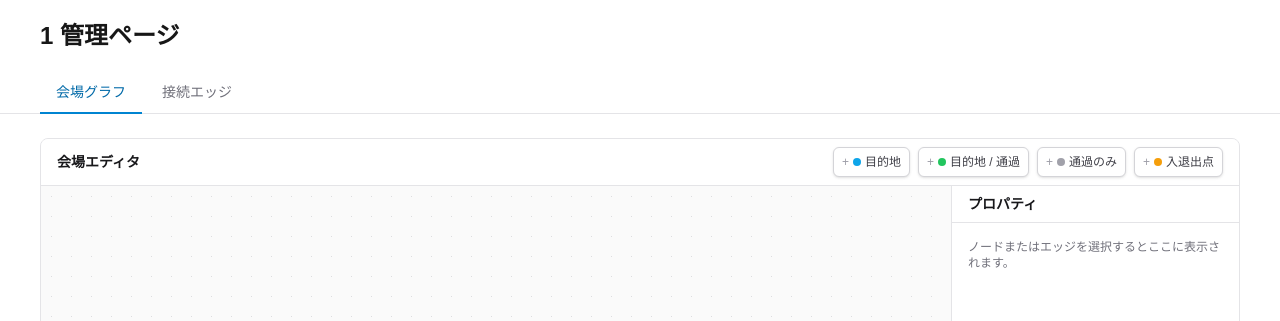
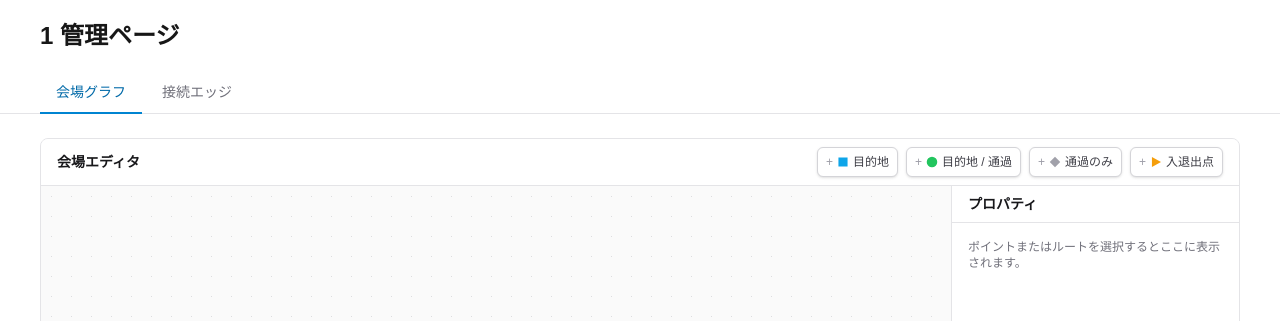
Before and after one commit to pj-hoakari/tolo-web, a Next.js app: page /tenant/1/event/1/management in a window 1280 px wide. Shown: the top 321 px of the page. Built offline with nearby package versions, Linux system fonts and the light colour scheme; what @orpc/client would draw is missing.

Commit message:
feat: Adjust display in graph management feature / user-friendly labels and icons

```diff
--- a/src/features/tenant/management/components/GraphNode.tsx
+++ b/src/features/tenant/management/components/GraphNode.tsx
@@ -9,6 +9,7 @@ import {
 import { type CSSProperties, useEffect, useMemo } from "react";
 import { getNodeTypeDef } from "../nodeTypes";
 import type { GraphNodeType, HandleSide, HandleSlot } from "../type";
+import { NodeTypeIcon } from "./NodeTypeIcon";
 
 const positionMap: Record<HandleSide, Position> = {
   top: Position.Top,
@@ -67,10 +68,7 @@ export function GraphNode({ id, data, selected }: NodeProps<GraphNodeType>) {
         ].join(" ")}
       >
         <div className="flex items-center justify-center gap-1 text-[10px] text-zinc-500">
-          <span
-            className="inline-block h-2 w-2 shrink-0 rounded-full"
-            style={{ backgroundColor: typeDef.color }}
-          />
+          <NodeTypeIcon type={data.nodeType} />
           {typeDef.label}
         </div>
         <div className="text-center font-semibold text-sm text-zinc-900">
--- a/src/features/tenant/management/components/GraphToolbar.tsx
+++ b/src/features/tenant/management/components/GraphToolbar.tsx
@@ -2,6 +2,7 @@
 
 import { NODE_TYPE_DEFS } from "../nodeTypes";
 import type { NodeType } from "../type";
+import { NodeTypeIcon } from "./NodeTypeIcon";
 
 type Props = {
   onAddNode: (type: NodeType) => void;
@@ -23,11 +24,7 @@ export function GraphToolbar({ onAddNode }: Props) {
             className="flex items-center gap-1 rounded-md border border-zinc-300 bg-white px-2 py-1.5 font-medium text-xs text-zinc-700 shadow-sm hover:bg-zinc-50"
           >
             <span className="text-zinc-400">+</span>
-            <span
-              className="inline-block h-2 w-2 shrink-0 rounded-full"
-              style={{ backgroundColor: def.color }}
-              aria-hidden
-            />
+            <NodeTypeIcon type={def.type} />
             {def.label}
           </button>
         ))}
--- /dev/null
+++ b/src/features/tenant/management/components/NodeTypeIcon.tsx
@@ -0,0 +1,29 @@
+import { getNodeTypeDef } from "../nodeTypes";
+import type { NodeType } from "../type";
+
+type Props = {
+  type: NodeType;
+  size?: number;
+  className?: string;
+};
+
+export function NodeTypeIcon({ type, size = 12, className }: Props) {
+  const def = getNodeTypeDef(type);
+  const { color, icon } = def;
+  return (
+    <svg
+      width={size}
+      height={size}
+      viewBox="0 0 100 100"
+      aria-hidden="true"
+      focusable="false"
+      className={className}
+    >
+      {icon.kind === "circle" ? (
+        <circle cx="50" cy="50" r={icon.r} fill={color} />
+      ) : (
+        <polygon points={icon.points} fill={color} />
+      )}
+    </svg>
+  );
+}
--- a/src/features/tenant/management/components/PropertiesPanel.tsx
+++ b/src/features/tenant/management/components/PropertiesPanel.tsx
@@ -14,6 +14,7 @@ import type {
   GraphNodeData,
   GraphNodeType,
 } from "../type";
+import { NodeTypeIcon } from "./NodeTypeIcon";
 
 type Props = {
   selectedNode: GraphNodeType | undefined;
@@ -68,7 +69,7 @@ export function PropertiesPanel({
           />
         ) : (
           <p className="text-xs text-zinc-500">
-            ノードまたはエッジを選択するとここに表示されます。
+            ポイントまたはルートを選択するとここに表示されます。
           </p>
         )}
       </div>
@@ -79,7 +80,7 @@ export function PropertiesPanel({
             onClick={onDelete}
             className="w-full rounded-md border border-red-300 bg-white px-3 py-1.5 font-medium text-red-600 text-xs shadow-sm hover:bg-red-50"
           >
-            {selectedNode ? "このノードを削除" : "このエッジを削除"}
+            {selectedNode ? "このポイントを削除" : "このルートを削除"}
           </button>
         </div>
       ) : null}
@@ -126,7 +127,7 @@ function NodeForm({
     <div className="space-y-3 rounded-md border border-zinc-200 bg-white p-3">
       <div className="flex items-center justify-between">
         <span className="rounded-full bg-sky-100 px-2 py-0.5 font-semibold text-[10px] text-sky-700">
-          ノード
+          ポイント
         </span>
         <code className="text-[10px] text-zinc-400">{node.id}</code>
       </div>
@@ -164,10 +165,7 @@ function NodeForm({
                   ].join(" ")}
                 >
                   <span className="flex items-center gap-1.5 font-medium text-xs text-zinc-900">
-                    <span
-                      className="inline-block h-2 w-2 shrink-0 rounded-full"
-                      style={{ backgroundColor: def.color }}
-                    />
+                    <NodeTypeIcon type={def.type} />
                     {def.label}
                   </span>
                   <span className="mt-0.5 text-[10px] text-zinc-500">
@@ -221,7 +219,7 @@ function EdgeForm({
     <div className="space-y-3 rounded-md border border-zinc-200 bg-white p-3">
       <div className="flex items-center justify-between">
         <span className="rounded-full bg-amber-100 px-2 py-0.5 font-semibold text-[10px] text-amber-700">
-          エッジ
+          ルート
         </span>
         <code className="text-[10px] text-zinc-400">{edge.id}</code>
       </div>
--- a/src/features/tenant/management/hooks/useGraphEditor.ts
+++ b/src/features/tenant/management/hooks/useGraphEditor.ts
@@ -126,7 +126,7 @@ export function useGraphEditor() {
           y: 80 + Math.random() * 240,
         },
         data: {
-          label: `ノード ${nodes.length + 1}`,
+          label: `ポイント ${nodes.length + 1}`,
           nodeType,
         },
       };
--- a/src/features/tenant/management/nodeTypes.ts
+++ b/src/features/tenant/management/nodeTypes.ts
@@ -42,11 +42,16 @@ export type NodeShape =
       clipPath: string;
     });
 
+export type NodeIcon =
+  | { kind: "circle"; r: number }
+  | { kind: "polygon"; points: string };
+
 export type NodeTypeDef = {
   type: NodeType;
   label: string;
   description: string;
   color: string;
+  icon: NodeIcon;
   shape: NodeShape;
   constraints?: NodeTypeConstraint[];
 };
@@ -63,6 +68,8 @@ export const NODE_TYPE_DEFS: NodeTypeDef[] = [
     label: "目的地",
     description: "例: 展示ブース",
     color: "#0ea5e9",
+    // 四角形（正方形）
+    icon: { kind: "polygon", points: "12,12 88,12 88,88 12,88" },
     // 四角形
     shape: { kind: "rounded", borderRadius: "8px" },
   },
@@ -71,6 +78,8 @@ export const NODE_TYPE_DEFS: NodeTypeDef[] = [
     label: "目的地 / 通過",
     description: "例: 壁展示（目的地にも通過にもなりうる）",
     color: "#22c55e",
+    // 円形
+    icon: { kind: "circle", r: 44 },
     // 角丸が強い四角形
     shape: { kind: "rounded", borderRadius: "22px" },
   },
@@ -79,6 +88,8 @@ export const NODE_TYPE_DEFS: NodeTypeDef[] = [
     label: "通過のみ",
     description: "例: 通路の分岐",
     color: "#a1a1aa",
+    // ひし形
+    icon: { kind: "polygon", points: "50,6 94,50 50,94 6,50" },
     // 四隅を切り落とした、ひし形に近い四角形（八角形）
     shape: {
       kind: "clip",
@@ -91,6 +102,8 @@ export const NODE_TYPE_DEFS: NodeTypeDef[] = [
     label: "入退出点",
     description: "入力または出力のどちらか一方のみ",
     color: "#f59e0b",
+    // 三角形（▷）
+    icon: { kind: "polygon", points: "16,8 92,50 16,92" },
     // 横向きの三角形(▷)に近い台形
     shape: {
       kind: "clip",
```
